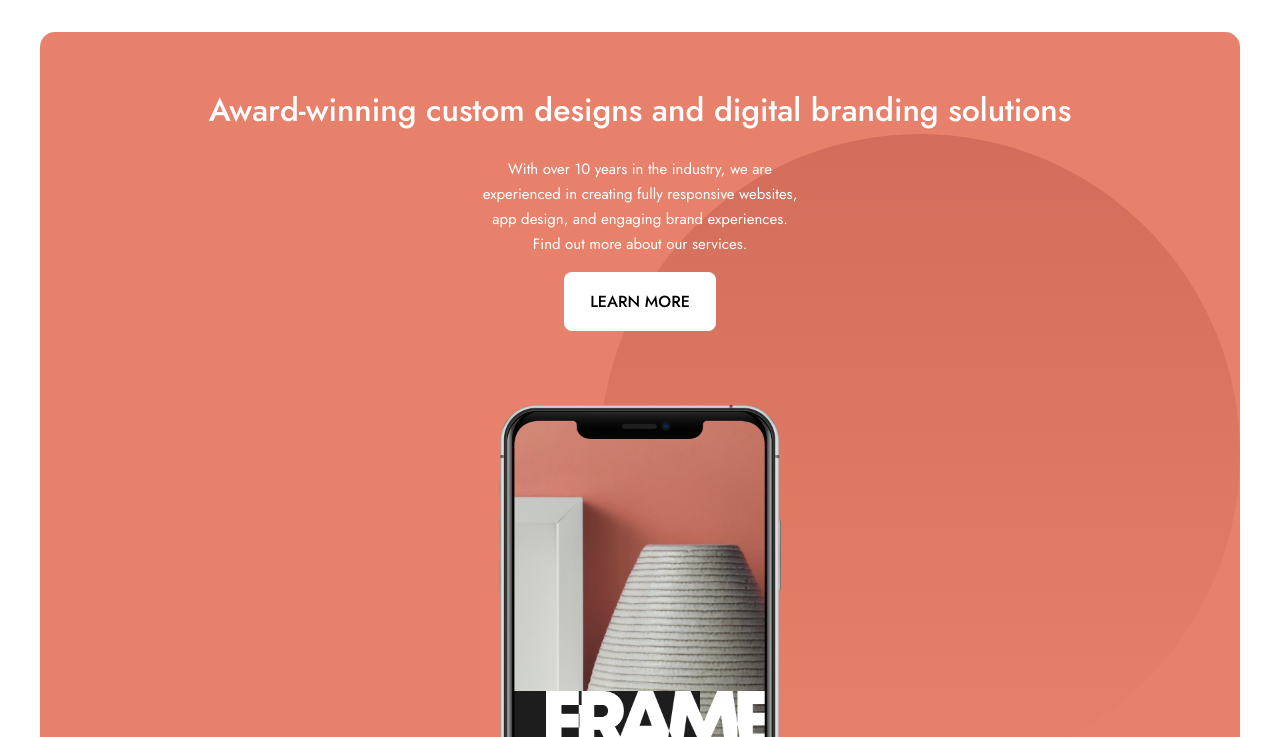
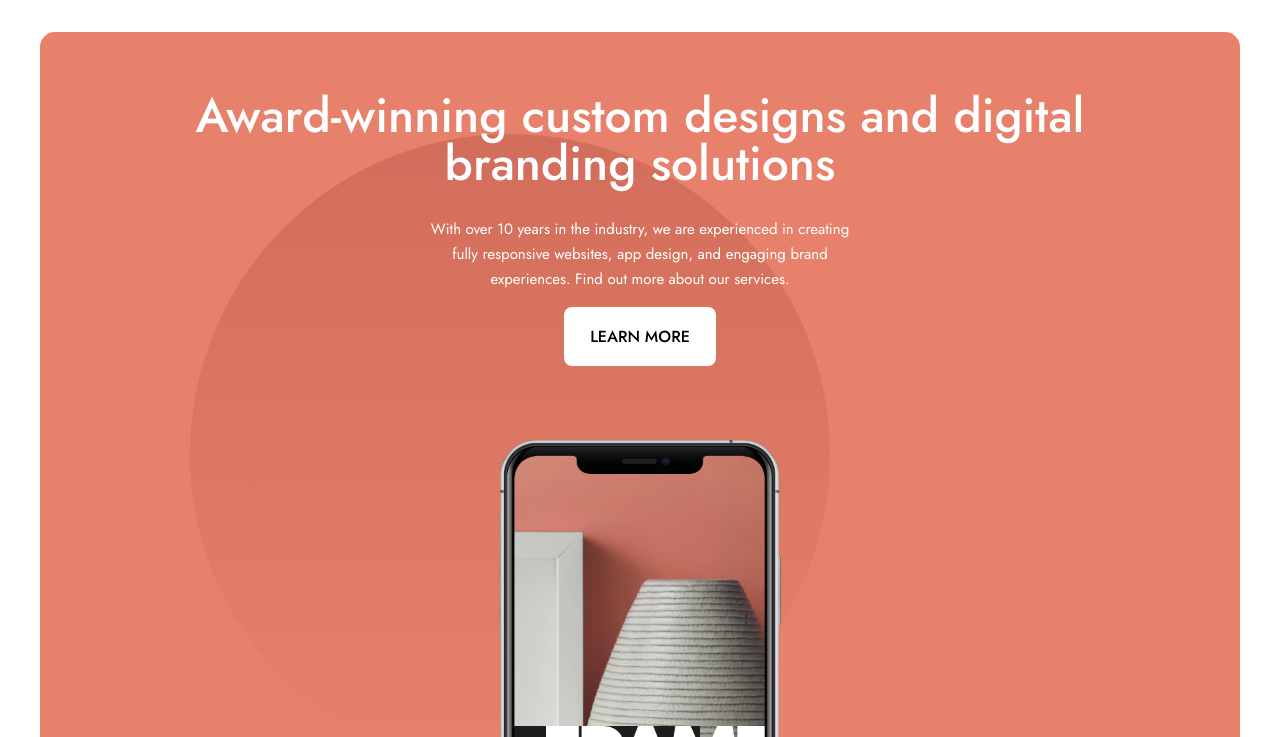
Before and after one commit to GuyNamedEJ/designo-agency-website, a plain HTML site: page index.html in a window 1280 px wide. Shown: the part 63-800 px from the top of the page. Drawn offline with Linux system fonts and the light colour scheme.

Commit message:
Minor Changes to Tablet CSS

```diff
--- a/css/index.scss
+++ b/css/index.scss
@@ -437,10 +437,21 @@ footer {
   .hero {
     border-radius: 15px;
     background-repeat: no-repeat;
-    background-position: 100% 50%;
+    background-position: left 150px center;
 
     .container {
       padding: 60px;
+    }
+
+    .hero-content{
+      h1{
+        font-size: 48px;
+        line-height: 48px;
+      }
+
+      p{
+        width:445px;
+      }
     }
   }
 
```
Also changed, not shown: css/index.css, 1 other file.
